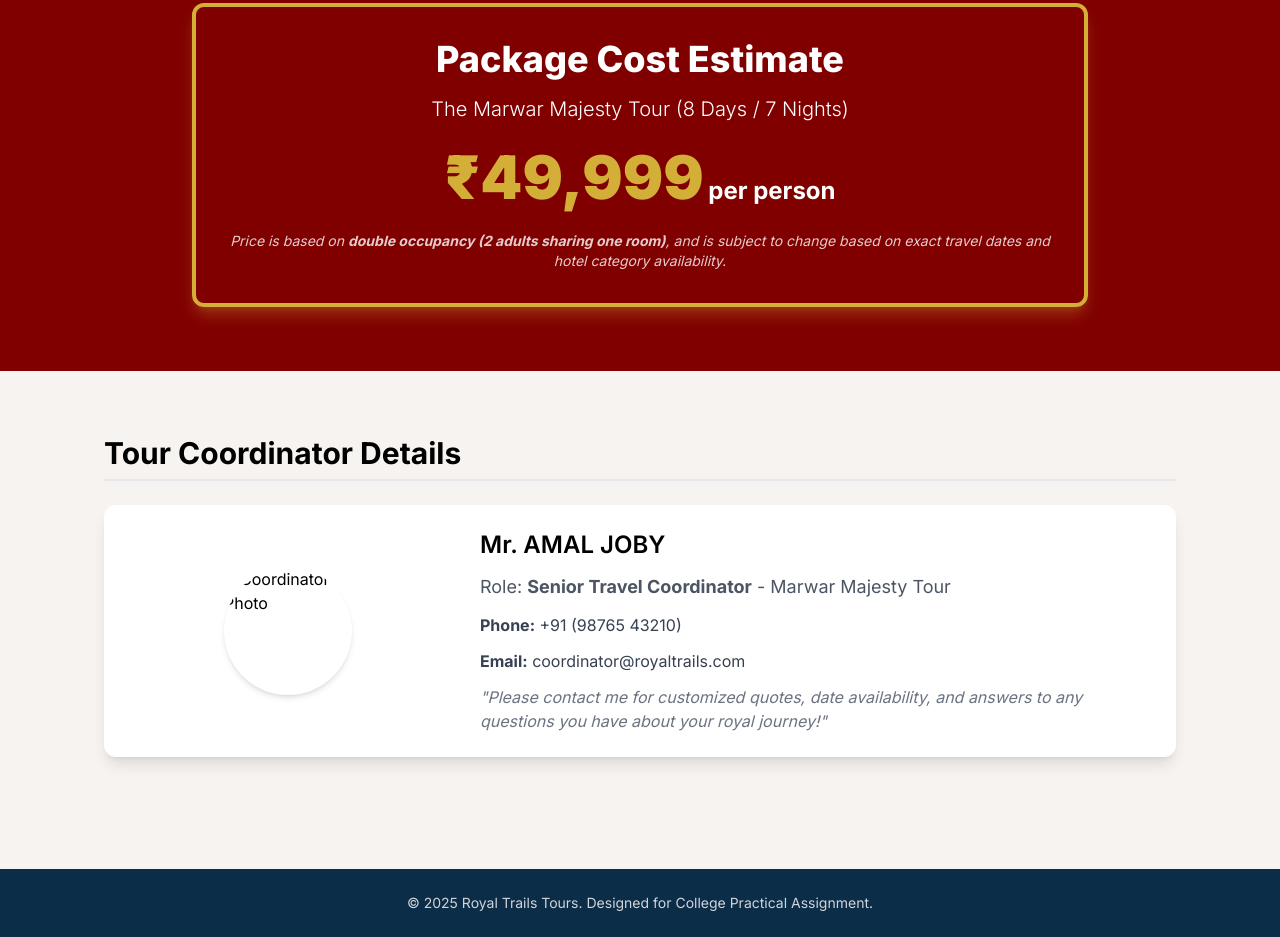
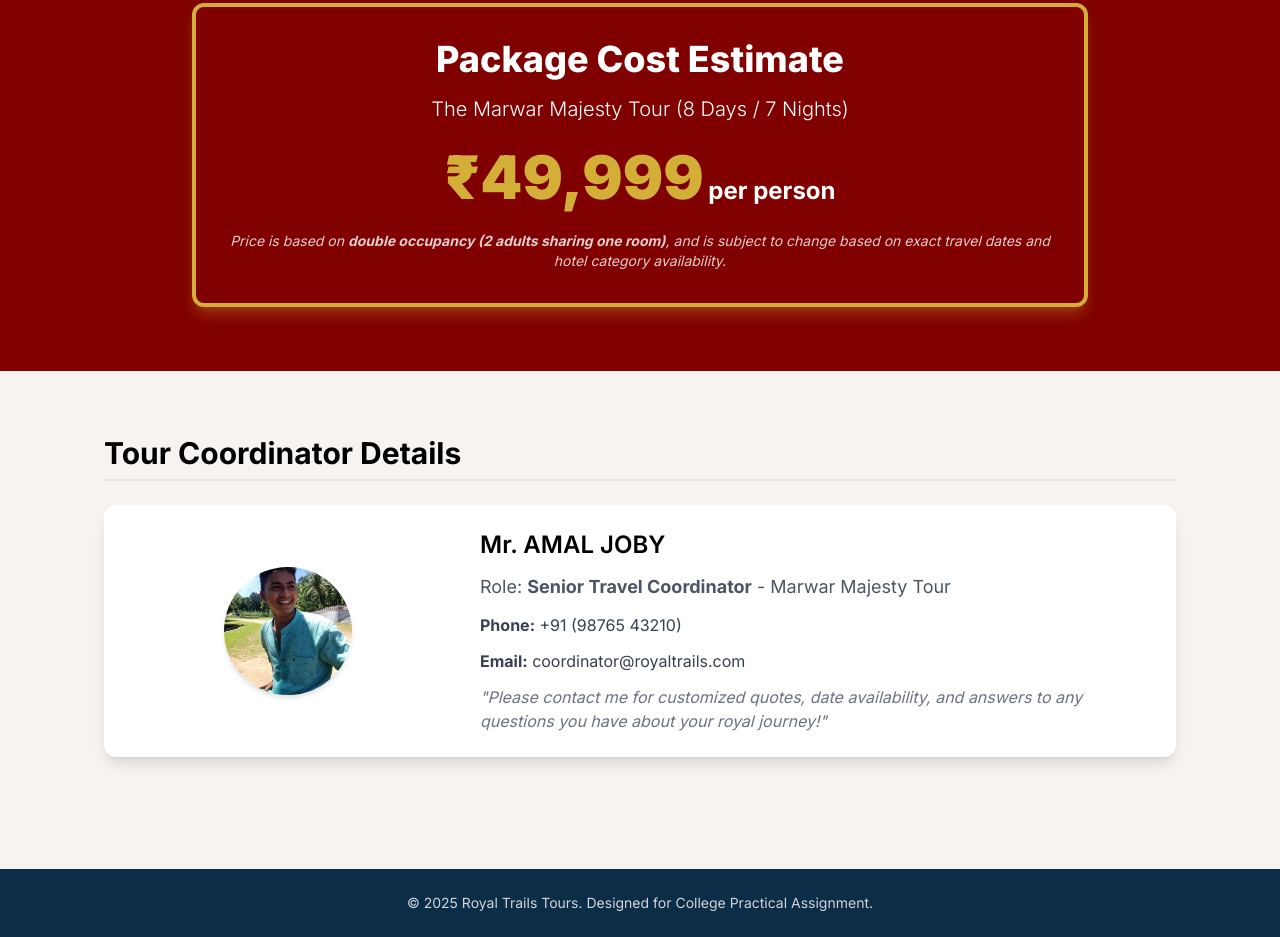
Before and after one commit to AMAL3676/TourPack, a plain HTML site: page index.html in a window 1280 px wide. Shown: the part 2671-3608 px from the top of the page. Drawn offline with nearby package versions, Linux system fonts and the light colour scheme.

Commit message:
Update index.html

```diff
--- a/index.html
+++ b/index.html
@@ -151,7 +151,7 @@
             <div class="md:col-span-1 flex justify-center items-center">
                 <!-- Coordinator Photo Placeholder -->
              <div class="md:col-span-1 flex justify-center items-center">
-           <img src="your-image-path.jpg"
+           <img src="amal.jpg"
               alt="Coordinator Photo"
               class="w-32 h-32 rounded-full object-cover shadow-md">
                 </div>
```
